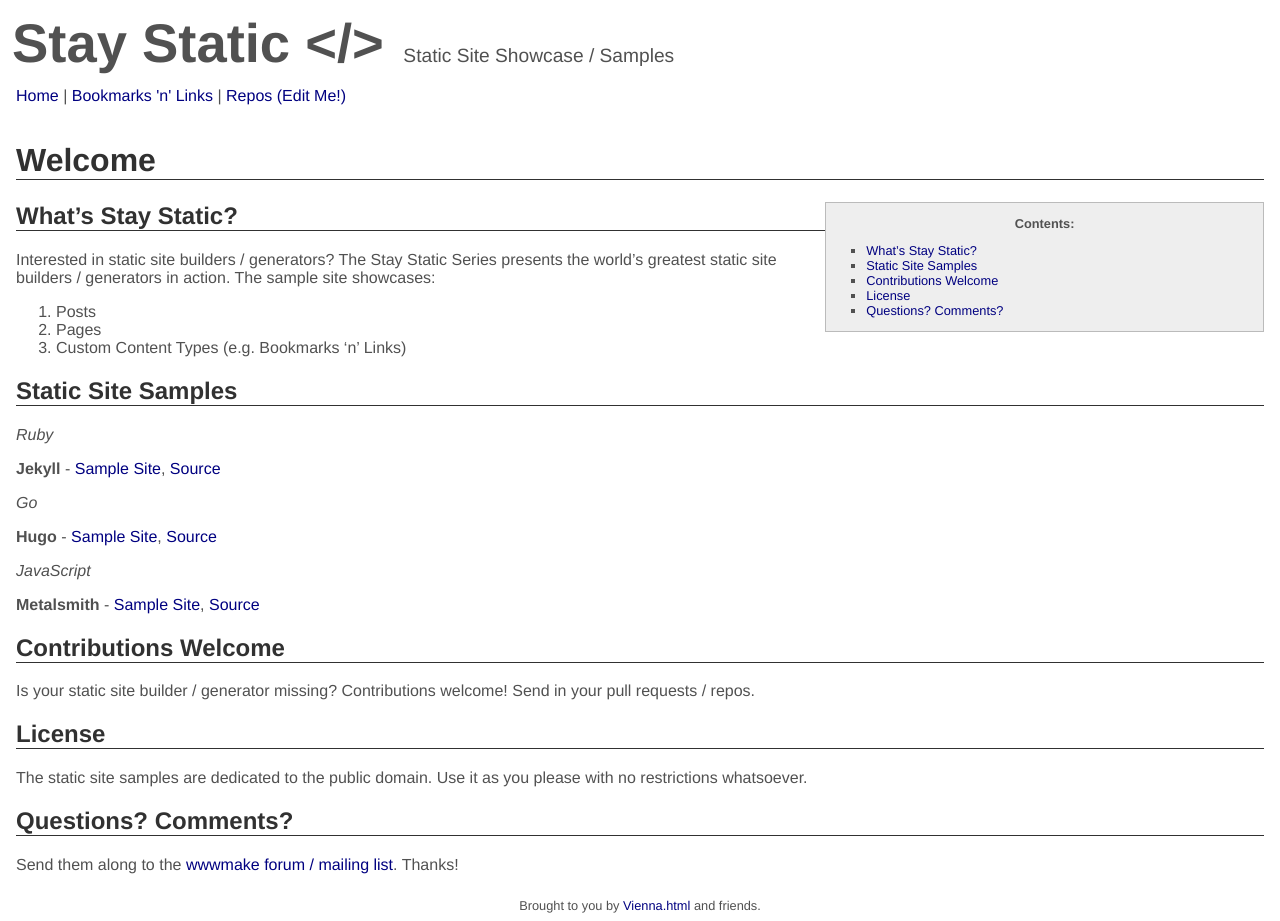
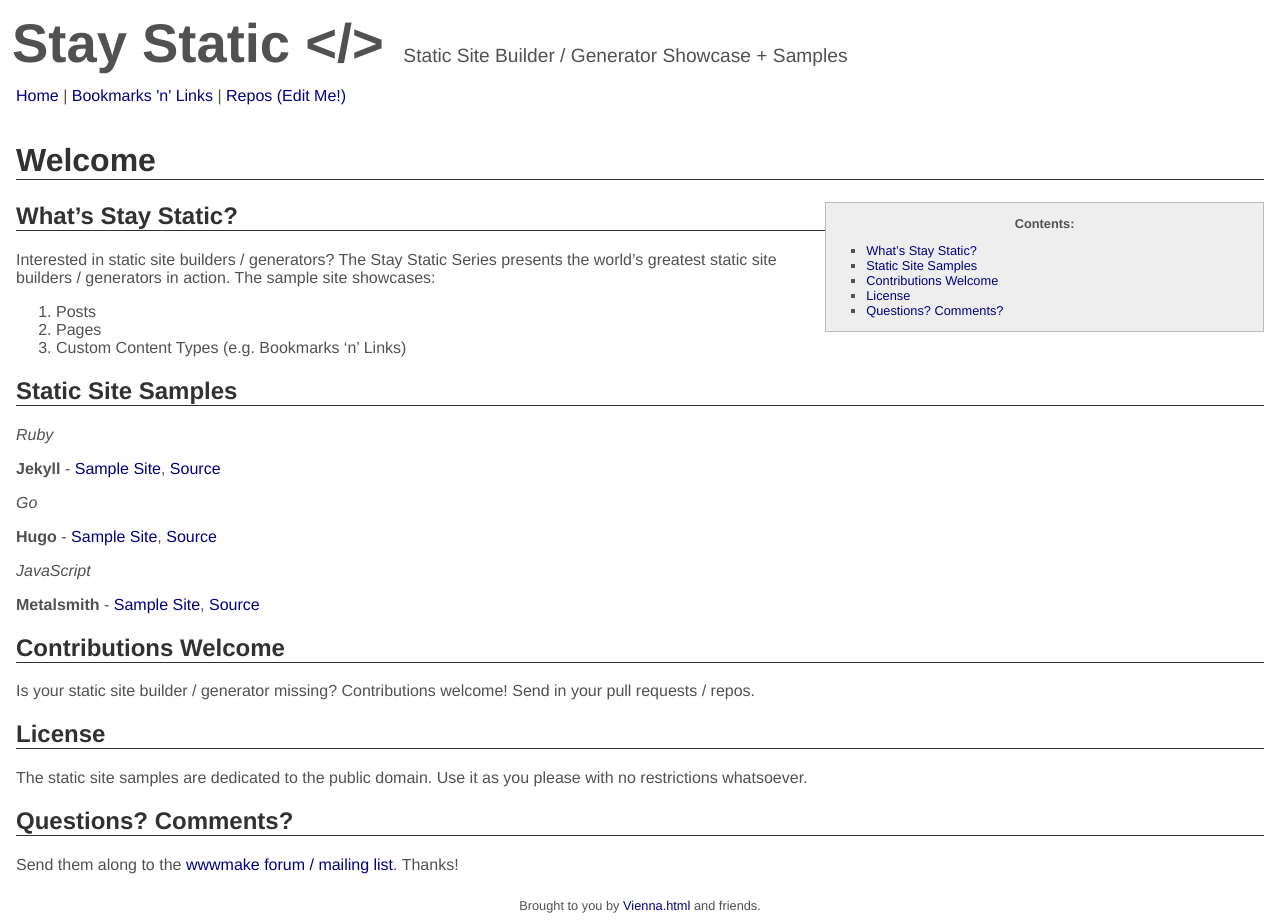
Before and after one commit to staystatic/staystatic.github.io, a Jekyll site: the page built from index.md, in a window 1280 px wide. Built offline with Jekyll 4.4.1, drawn with Linux system fonts in a browser that asks for light colours.

Commit message:
Update default.html

```diff
--- a/_layouts/default.html
+++ b/_layouts/default.html
@@ -9,7 +9,7 @@
 
   <div id="header">
     <span class='big'>Stay Static &lt;/&gt;</span>
-    <span class='small'>Static Site Showcase / Samples</span>
+    <span class='small'>Static Site Builder / Generator Showcase + Samples</span>
   </div>
 
 
```
